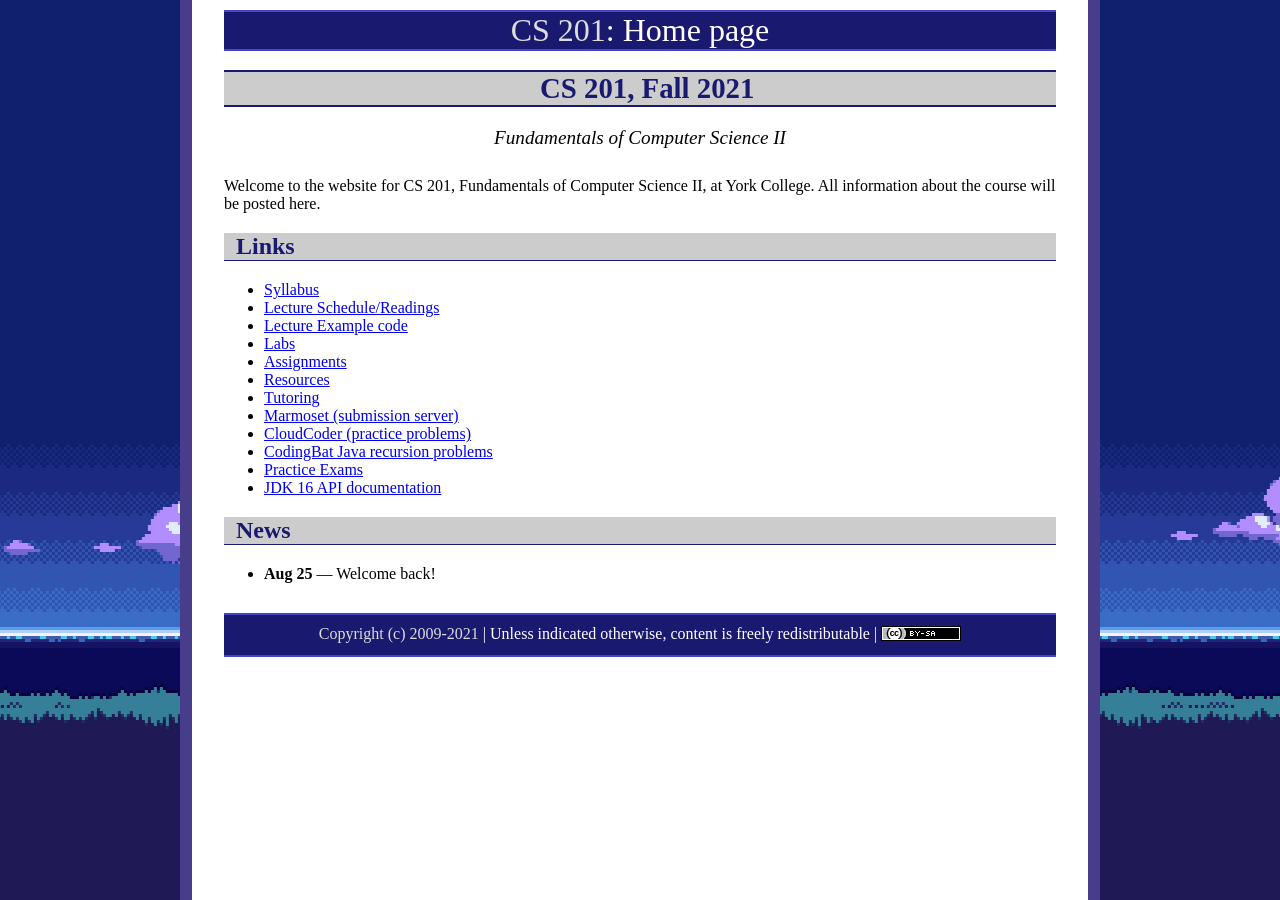
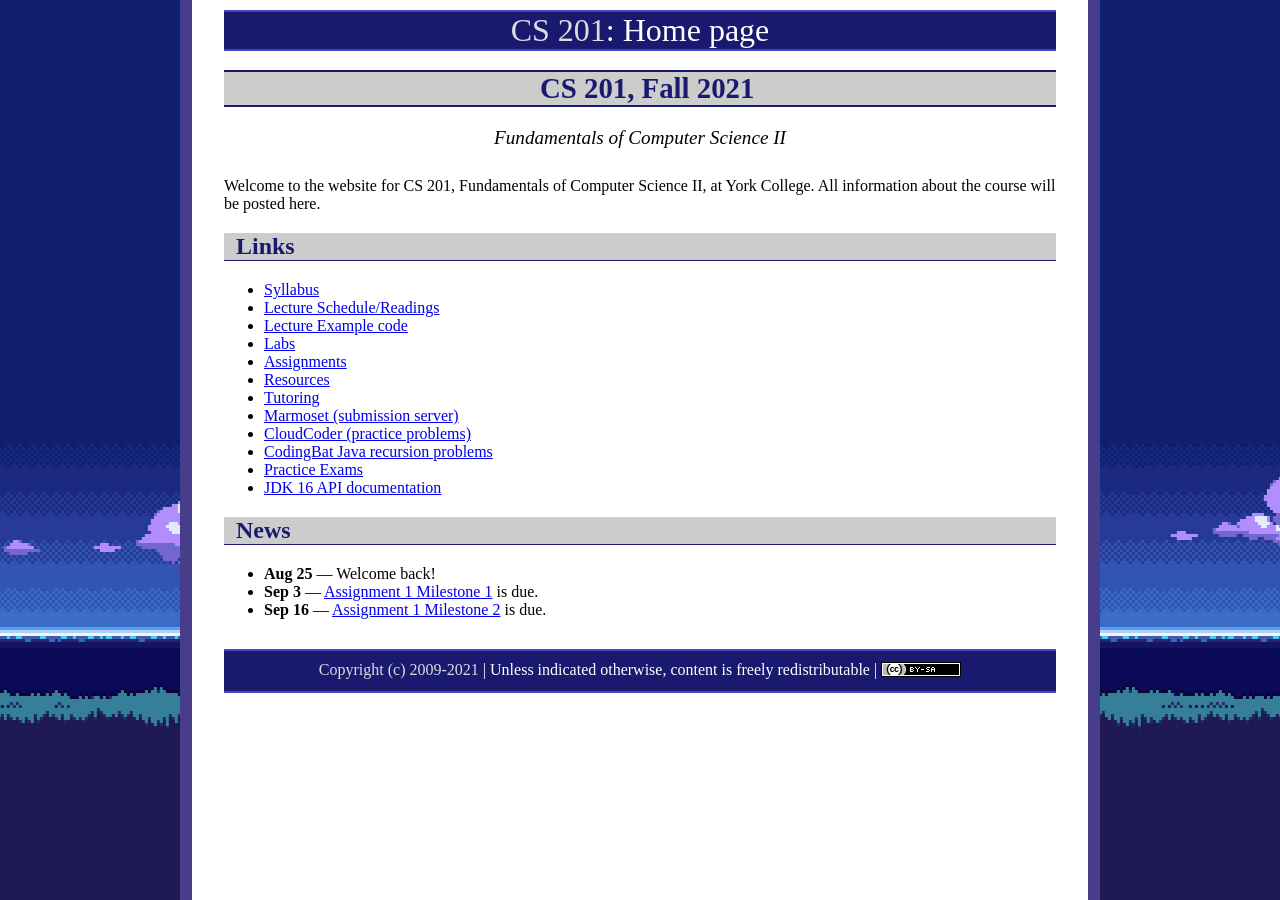
Before and after one commit to ycpcs/cs201-fall2021, a Jekyll site: the page built from index.md, in a window 1280 px wide. Built offline with Jekyll 4.4.1, drawn with Linux system fonts in a browser that asks for light colours.

Commit message:
update index
update index

```diff
--- a/index.md
+++ b/index.md
@@ -26,6 +26,8 @@ Welcome to the website for CS 201, Fundamentals of Computer Science II, at York
 
 ## News
 * **Aug 25** &mdash; Welcome back!
+* **Sep 3** &mdash; [Assignment 1 Milestone 1](assign/assign01.html) is due.
+* **Sep 16** &mdash; [Assignment 1 Milestone 2](assign/assign01.html) is due.
 
 <!--
 * **Feb 2** &mdash; Welcome back!
```
